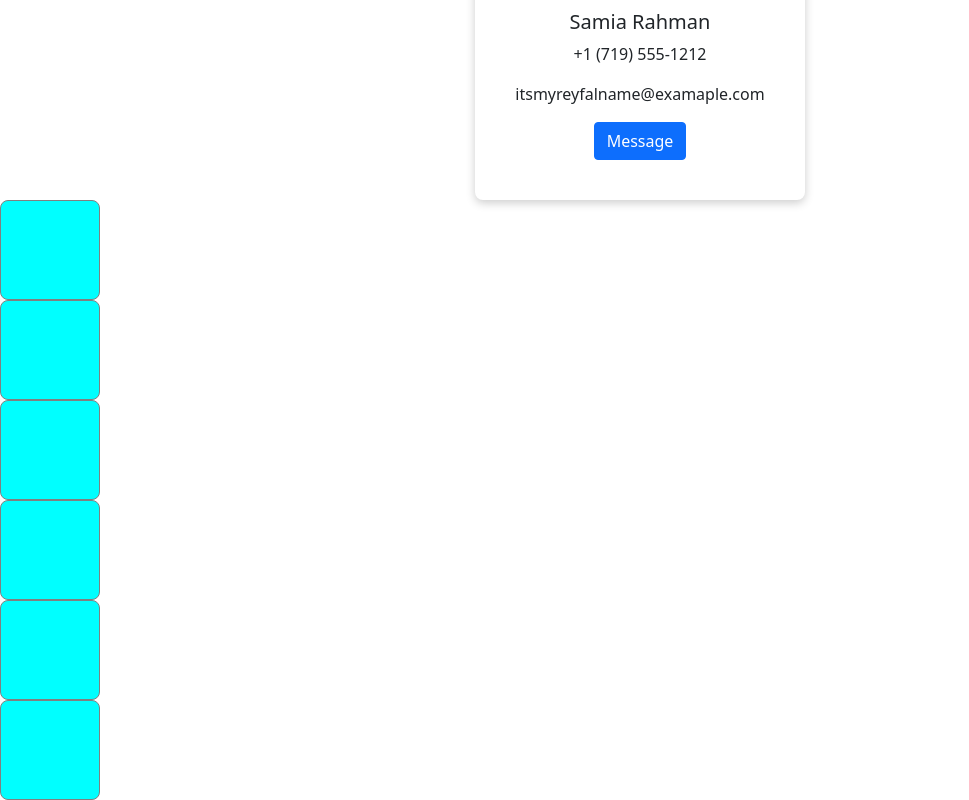
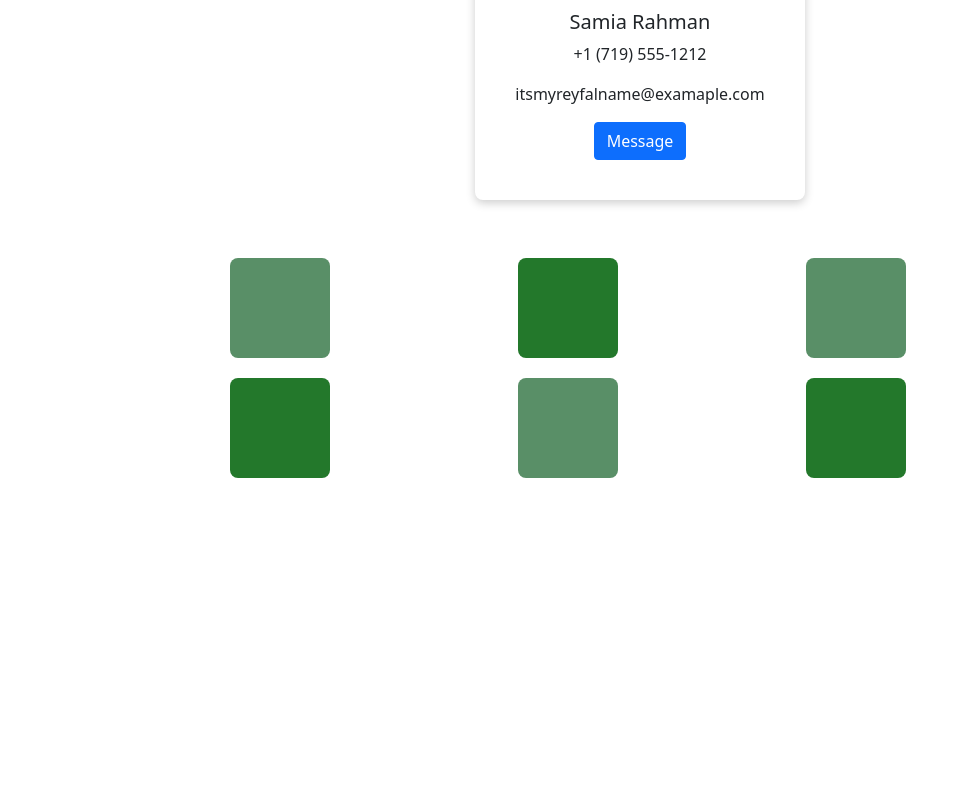
Before and after one commit to mrsamia/scrimba_tutorial, a React (Create React App) app in the folder my-app/: page / in a window 1280 px wide. Shown: the part 5088-5888 px from the top of the page, without its empty margins (0-969 px from the left). After the commit the page ends 5576 px from the top, so only its background shows below. Built offline with nearby package versions, Linux system fonts and the light colour scheme.

Commit message:
SRM | Box

```diff
--- a/my-app/src/BoxSquare/Box.js
+++ b/my-app/src/BoxSquare/Box.js
@@ -1,15 +1,33 @@
 import React from 'react';
 import BoxData from './BoxData';
 import './box.css';
+// import Boxes from './Boxes';
 
 function Box(props) {
 
+    return (
+        <div className='container cntr pt-5'>
+            <div className='row'>
 
-   return BoxData.map((e)=>{
-        return(
-            <div className="box" key={e.id}></div>
-         );
-    })
+                {
+                    BoxData.map((e) => {
+
+                        const styles = {
+                            backgroundColor: e.on ? "#598f67" : "#23782b",
+                        }
+                        return (
+                            <div className='col-4'>
+                                {/* <Boxes key={e.id} on={e.on} /> */}
+                                <div style={styles} className="box" key={e.id} on={e.on}></div>
+                            </div>
+
+                        );
+                    })
+                }
+
+            </div>
+        </div>
+    );
 
 }
 
--- /dev/null
+++ b/my-app/src/BoxSquare/Boxes.js
@@ -0,0 +1,16 @@
+import React from 'react';
+
+function Boxes(props) {
+
+    const styles = {
+        backgroundColor: props.on ? "#598f67" : "#23782b",
+    }
+
+    return (
+        <div>
+            <div style={styles} className="box"></div>
+        </div>
+    );
+}
+
+export default Boxes;
--- a/my-app/src/BoxSquare/box.css
+++ b/my-app/src/BoxSquare/box.css
@@ -1,7 +1,11 @@
 .box{
-    height: 100px;
-    width: 100px;
+    height: 100px !important;
+    width: 100px!important;
     border-radius: 8px;
-    border: 1px solid gray;
-    background-color: aqua;
+    /* background-color: #00ffff; */
+    margin: 10px;
 }
+.cntr{
+    display: flex;
+    justify-content: center;
+}
```
